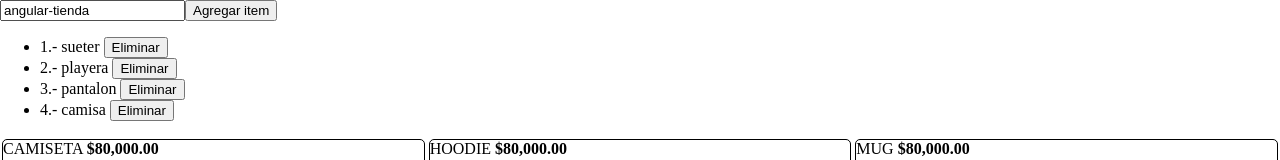
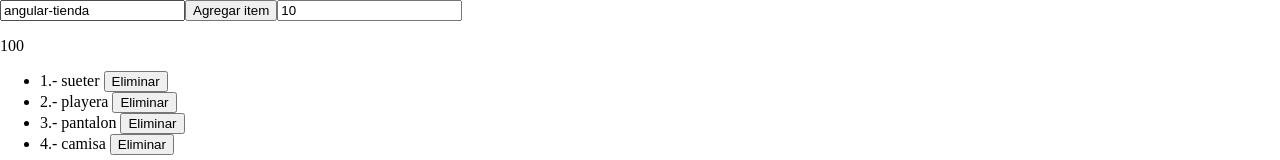
Before and after one commit to ivanrojo07/angular-tienda, an Angular app: page / in a window 1280 px wide. Shown: the top 160 px of the page. Built offline with nearby package versions, Linux system fonts and the light colour scheme.

Commit message:
crear pipes

```diff
--- a/src/app/app.component.html
+++ b/src/app/app.component.html
@@ -1,6 +1,11 @@
 <input type="text" [(ngModel)]="title">
 
 <button (click)="addItem()">Agregar item</button>
+
+<input type="text" [(ngModel)]="power">
+<p>
+  {{power | exponential}}
+</p>
 
 <div *ngIf="title === 'ivan'">
   {{title | uppercase}}
--- a/src/app/app.component.ts
+++ b/src/app/app.component.ts
@@ -9,6 +9,7 @@ import { Product } from './product.model';
 })
 export class AppComponent {
   title = 'angular-tienda';
+  power = 10;
   items = ['sueter',"playera",'pantalon','camisa'];
 
   products: Product[] = [
--- a/src/app/app.module.ts
+++ b/src/app/app.module.ts
@@ -5,12 +5,14 @@ import { FormsModule } from '@angular/forms'
 import { AppComponent } from './app.component';
 import { ProductComponent } from './components/product.component';
 import { CartComponent } from './cart/cart.component';
+import { ExponentialPipe } from './exponential.pipe';
 
 @NgModule({
   declarations: [
     AppComponent,
     ProductComponent,
     CartComponent,
+    ExponentialPipe,
   ],
   imports: [
     BrowserModule,
--- /dev/null
+++ b/src/app/exponential.pipe.ts
@@ -0,0 +1,12 @@
+import { Pipe, PipeTransform } from '@angular/core';
+
+@Pipe({
+  name: 'exponential'
+})
+export class ExponentialPipe implements PipeTransform {
+
+  transform(value: number): number {
+    return Math.pow(value,2);
+  }
+
+}
```
Also changed, not shown: 1 other file (tests, documents, lock files or other folders).
